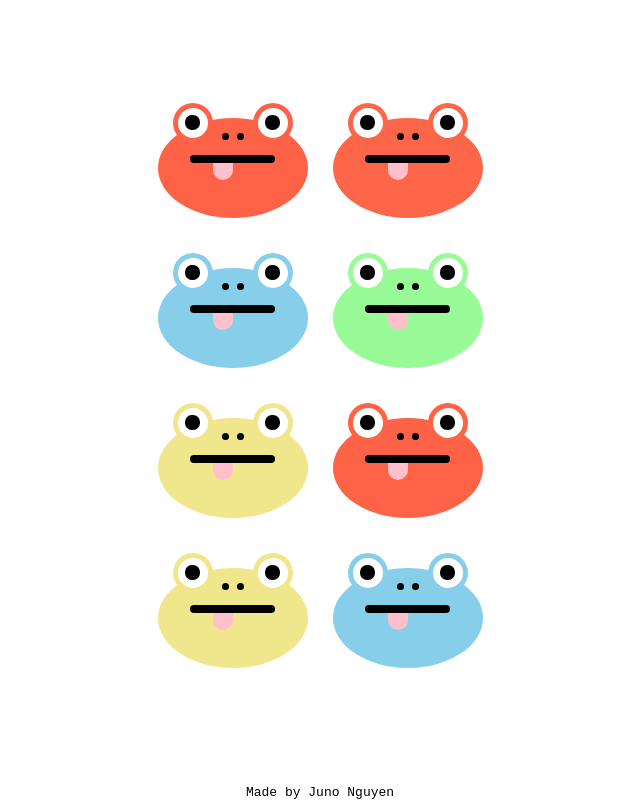
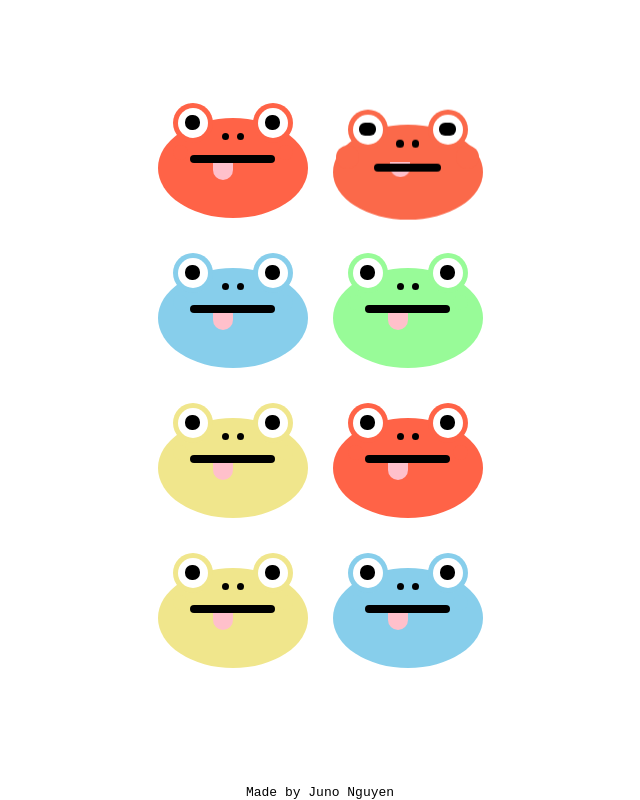
Before and after one commit to JunoNgx/squish-a-froggy, a Svelte app: page / in a window 1280 px wide. Shown: the whole page, without its empty margins (320-960 px from the left). Built offline with nearby package versions, Linux system fonts and the light colour scheme.

Commit message:
Loop squishing

```diff
--- a/src/App.svelte
+++ b/src/App.svelte
@@ -1,5 +1,25 @@
-<script lang="ts">
+<script>
+    import { onMount } from "svelte"
     import Frog from "./lib/Frog.svelte"
+
+    const loopSquishing = () => {
+        const frogEls = document.getElementsByClassName("frog")
+        // :(
+        for (let i = 0; i < frogEls.length; i++) {
+            console.log(frogEls[i])
+            setTimeout(() => {
+                frogEls[i].classList.add("active");
+            }, i * 300)
+
+            setTimeout(() => {
+                frogEls[i].classList.remove("active");
+            }, i * 300 + 100)
+        }
+
+        setTimeout(loopSquishing, 2400)
+    }
+
+    onMount(loopSquishing);
 </script>
 
 <main>
--- a/src/lib/Frog.svelte
+++ b/src/lib/Frog.svelte
@@ -213,11 +213,11 @@
         &__cheek
             background-color: tomato
 
-    .frog__face:hover
-        cursor: crosshair
-        width: 180px
-        height: 80px
-        transform: translateY(20px)
+    :global(.frog.active)
+        .frog__face
+            width: 180px
+            height: 80px
+            transform: translateY(20px)
 
         .frog__eyes
             margin-top: -5px
```
